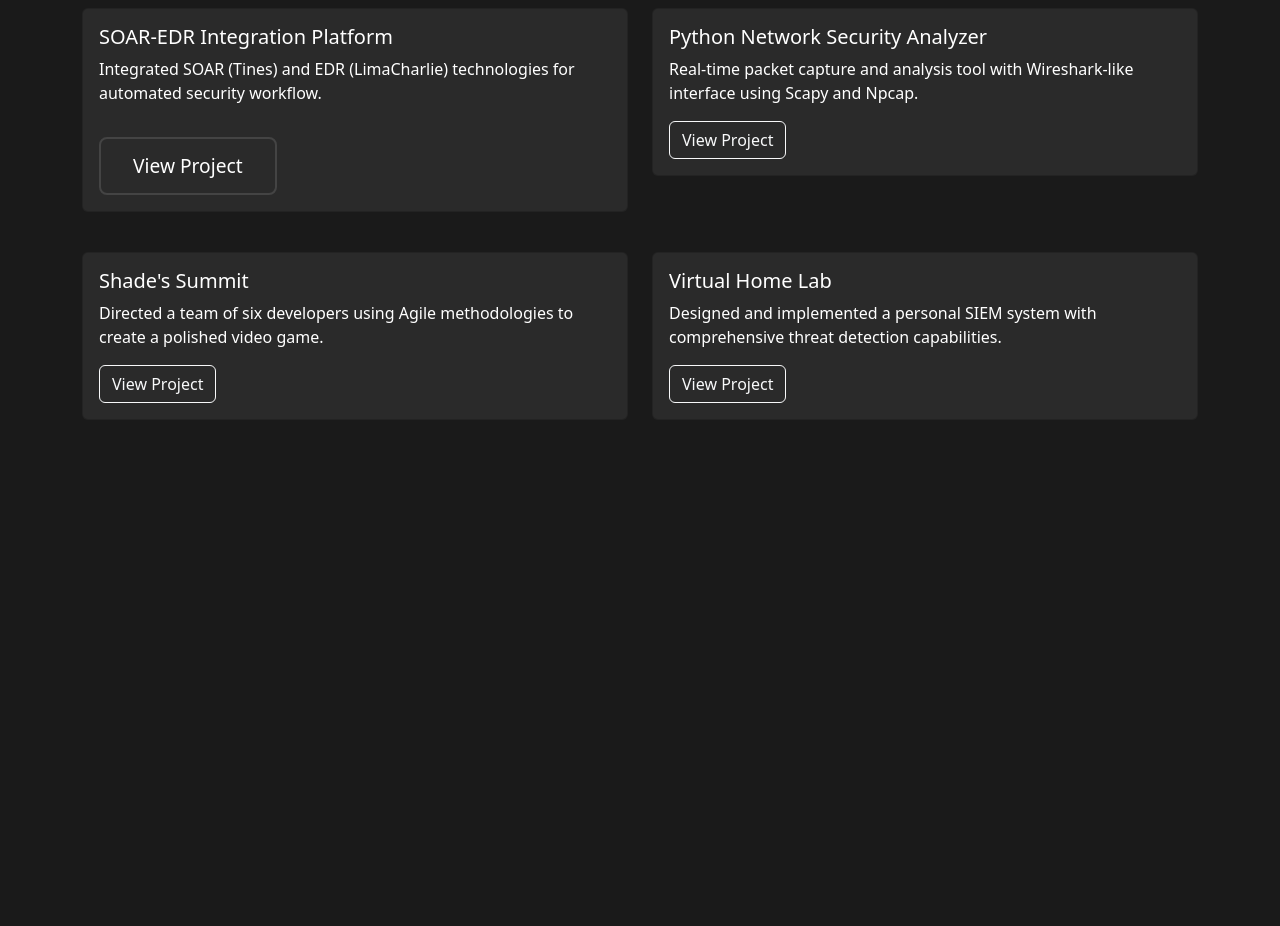
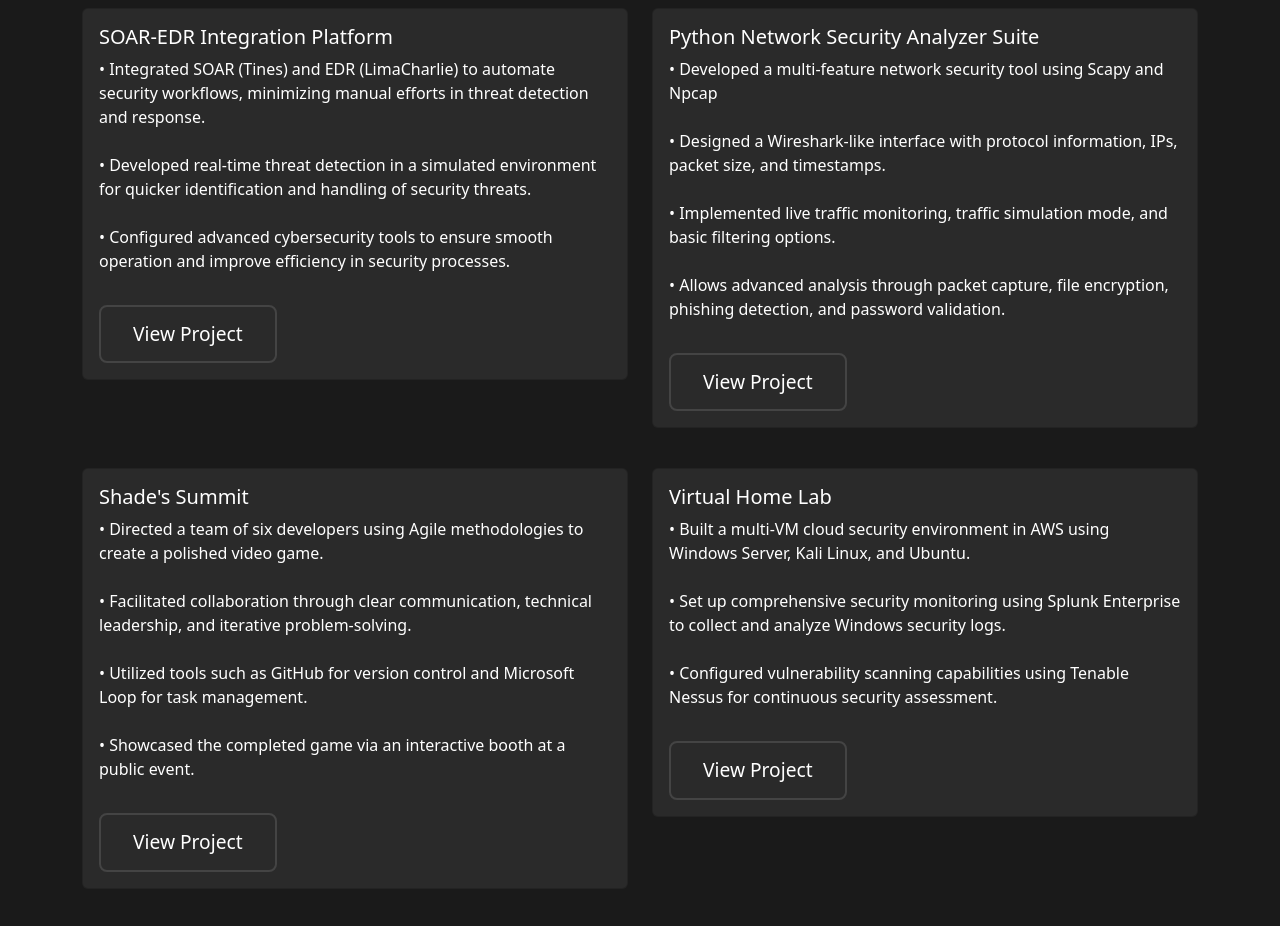
Before and after one commit to Garrett-M-Johnston/Garrett-M-Johnston.github.io, a plain HTML site: page projects.html in a window 1280 px wide. Shown: the part 560-1486 px from the top of the page. Before the commit the page ends 1234 px from the top, so only its background shows below. Drawn offline with nearby package versions, Linux system fonts and the light colour scheme.

Commit message:
Project Descriptions
Project Descriptions

```diff
--- a/projects.html
+++ b/projects.html
@@ -127,35 +127,56 @@
                     <div class="card project-card">
                         <div class="card-body">
                             <h5 class="card-title">SOAR-EDR Integration Platform</h5>
-                            <p class="card-text">Integrated SOAR (Tines) and EDR (LimaCharlie) technologies for automated security workflow.</p>
-                            <a href="https://youtu.be/5cyR0erpmbQ" class="nav-link">View Project</a>
+                            <p class="card-text">
+                                • Integrated SOAR (Tines) and EDR (LimaCharlie) to automate security workflows, minimizing manual efforts in threat detection and response.<br><br>
+                                • Developed real-time threat detection in a simulated environment for quicker identification and handling of security threats.<br><br>
+                                • Configured advanced cybersecurity tools to ensure smooth operation and improve efficiency in security processes.
+                            </p>
+                            <a href="https://github.com/Garrett-M-Johnston" class="nav-link">View Project</a>
                         </div>
                     </div>
                 </div>
+
                 <div class="col-md-6">
                     <div class="card project-card">
                         <div class="card-body">
-                            <h5 class="card-title">Python Network Security Analyzer</h5>
-                            <p class="card-text">Real-time packet capture and analysis tool with Wireshark-like interface using Scapy and Npcap.</p>
-                            <a href="https://github.com/Garrett-M-Johnston/Python-Network-Security-Analyzer-Suite-" class="btn btn-outline-light">View Project</a>
+                            <h5 class="card-title">Python Network Security Analyzer Suite</h5>
+                            <p class="card-text">
+                                • Developed a multi-feature network security tool using Scapy and Npcap<br><br>
+                                • Designed a Wireshark-like interface with protocol information, IPs, packet size, and timestamps.<br><br>
+                                • Implemented live traffic monitoring, traffic simulation mode, and basic filtering options.<br><br>
+                                • Allows advanced analysis through packet capture, file encryption, phishing detection, and password validation.
+                            </p>
+                            <a href="https://github.com/Garrett-M-Johnston/Python-Network-Security-Analyzer-Suite-" class="nav-link">View Project</a>
                         </div>
                     </div>
                 </div>
+
                 <div class="col-md-6">
                     <div class="card project-card">
                         <div class="card-body">
                             <h5 class="card-title">Shade's Summit</h5>
-                            <p class="card-text">Directed a team of six developers using Agile methodologies to create a polished video game.</p>
-                            <a href="https://sites.google.com/view/shades-summit/home/play-our-game?authuser=0" class="btn btn-outline-light">View Project</a>
+                            <p class="card-text">
+                                • Directed a team of six developers using Agile methodologies to create a polished video game.<br><br>
+                                • Facilitated collaboration through clear communication, technical leadership, and iterative problem-solving.<br><br>
+                                • Utilized tools such as GitHub for version control and Microsoft Loop for task management.<br><br>
+                                • Showcased the completed game via an interactive booth at a public event.
+                            </p>
+                            <a href="https://sites.google.com/view/shades-summit/home/play-our-game?authuser=0" class="nav-link">View Project</a>
                         </div>
                     </div>
                 </div>
+
                 <div class="col-md-6">
                     <div class="card project-card">
                         <div class="card-body">
                             <h5 class="card-title">Virtual Home Lab</h5>
-                            <p class="card-text">Designed and implemented a personal SIEM system with comprehensive threat detection capabilities.</p>
-                            <a href="https://youtu.be/C7WT9r0pfZc" class="btn btn-outline-light">View Project</a>
+                            <p class="card-text">
+                                • Built a multi-VM cloud security environment in AWS using Windows Server, Kali Linux, and Ubuntu.<br><br>
+                                • Set up comprehensive security monitoring using Splunk Enterprise to collect and analyze Windows security logs.<br><br>
+                                • Configured vulnerability scanning capabilities using Tenable Nessus for continuous security assessment.
+                            </p>
+                            <a href="https://youtu.be/C7WT9r0pfZc" class="nav-link">View Project</a>
                         </div>
                     </div>
                 </div>
```
